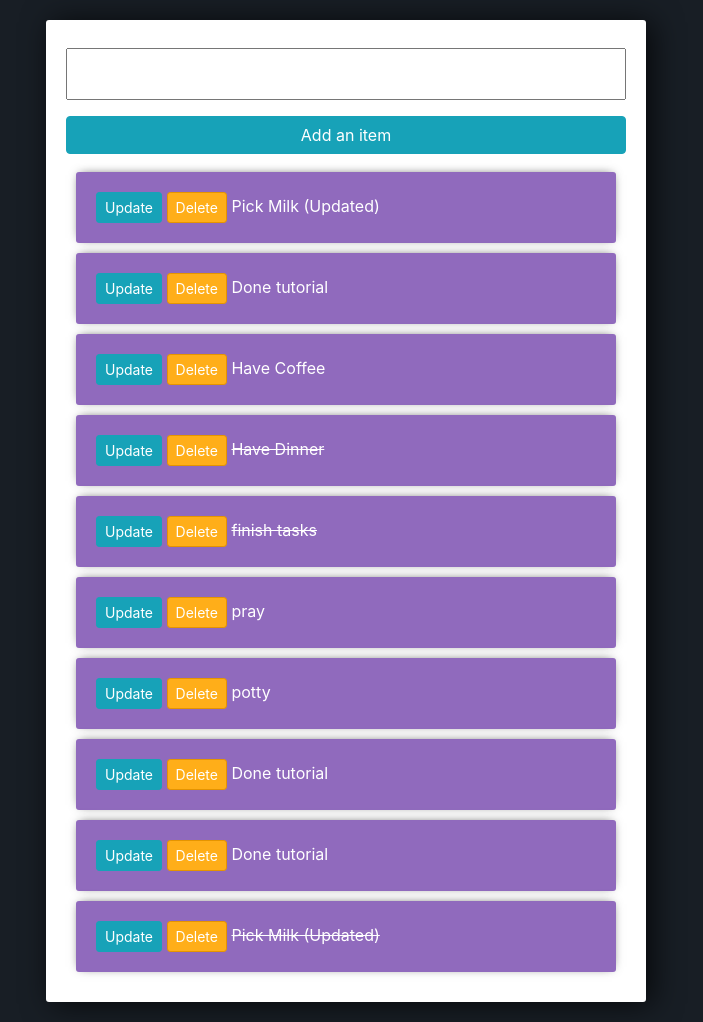
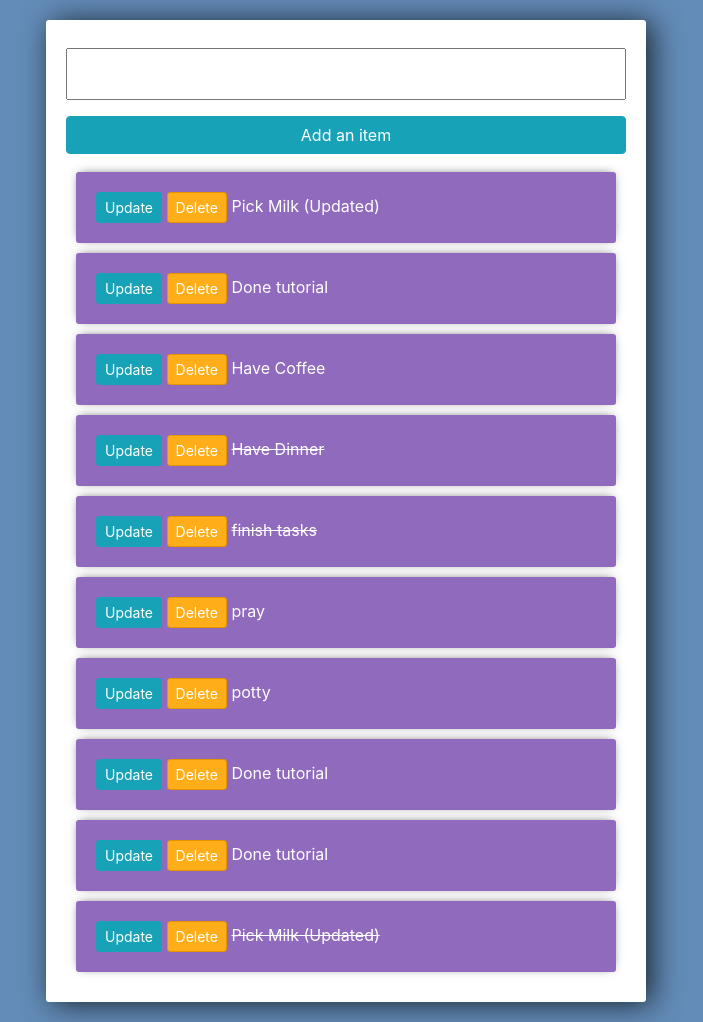
Before and after one commit to arhamrizvi/todo-app-django-tdd, a Django app: page / in a window 1280 px wide. Shown: the whole page, without its empty margins (294-997 px from the left). Run offline with Django 3.2, Linux system fonts and the light colour scheme; data comes from the database, SQL or seed files in the repository; some libraries are stand-ins or nearby versions.

Commit message:
Changed background colour again

```diff
--- a/todolist/static/todolist/todolist.css
+++ b/todolist/static/todolist/todolist.css
@@ -1,5 +1,5 @@
 body{
-    background-color: #181e25;
+    background-color: #638CB8;
 }
 
 input{
```
